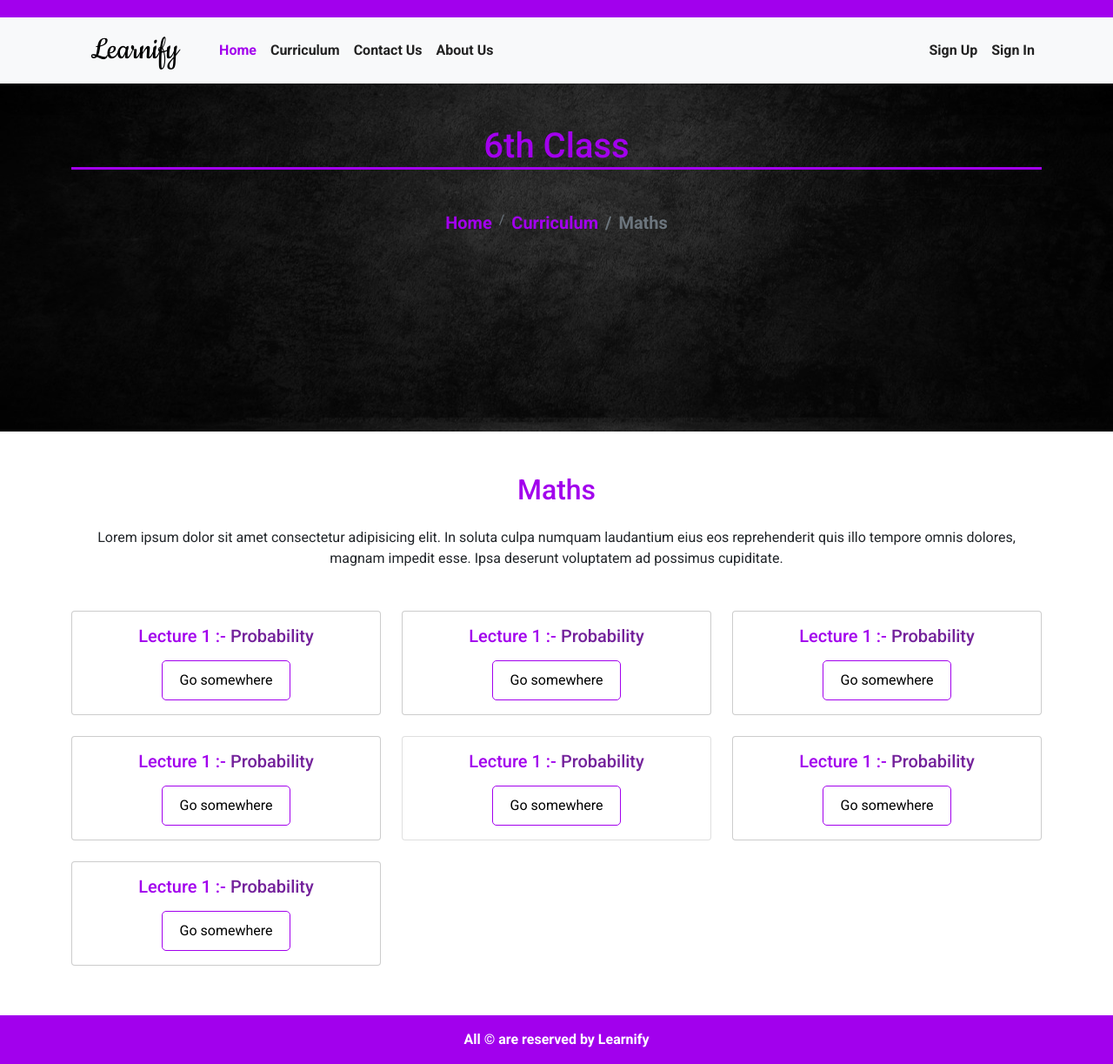
After one commit to iam-anubhav/Learnify, a Django app: page /singlesubject in a window 1280 px wide. The commit adds this page. Shown: the whole page at 87% size. Run offline with Django 4.2, Linux system fonts and the light colour scheme.

Commit message:
Added sigle-subject.html and topic.html

```diff
--- a/Learnify/Learnify/urls.py
+++ b/Learnify/Learnify/urls.py
@@ -24,5 +24,7 @@ urlpatterns = [
     path('signup',views.signup,name='signup'),
     path('aboutus',views.aboutus,name='aboutus'),
     path('contactus',views.contactus,name='contactus'),
-    path('subjects',views.subjects,name="subjects")
+    path('subjects',views.subjects,name="subjects"),
+    path('singlesubject',views.singlesubject,name="singlesubject"),
+    path('topic',views.topic,name="topic")
 ]
--- a/Learnify/Learnify/views.py
+++ b/Learnify/Learnify/views.py
@@ -37,6 +37,12 @@ def signup(request):
 def subjects(request):
     return render(request,'subjects.html')
 
+def singlesubject(request):
+    return render(request,'single-subject.html')
+
+def topic(request):
+    return render(request,'topic.html')
+
 def aboutus(request):
     return render(request,'aboutus.html')
 
--- /dev/null
+++ b/Learnify/templates/single-subject.html
@@ -0,0 +1,188 @@
+<!DOCTYPE html>
+<html lang="en">
+
+<head>
+    <meta charset="UTF-8">
+    <meta http-equiv="X-UA-Compatible" content="IE=edge">
+    <meta name="viewport" content="width=device-width, initial-scale=1.0">
+    <title>Home</title>
+    <link href="https://cdn.jsdelivr.net/npm/bootstrap@5.0.2/dist/css/bootstrap.min.css" rel="stylesheet"
+        integrity="sha384-EVSTQN3/azprG1Anm3QDgpJLIm9Nao0Yz1ztcQTwFspd3yD65VohhpuuCOmLASjC" crossorigin="anonymous">
+    <link rel="stylesheet" href="https://cdnjs.cloudflare.com/ajax/libs/font-awesome/6.2.1/css/all.min.css"
+        integrity="sha512-MV7K8+y+gLIBoVD59lQIYicR65iaqukzvf/nwasF0nqhPay5w/9lJmVM2hMDcnK1OnMGCdVK+iQrJ7lzPJQd1w=="
+        crossorigin="anonymous" referrerpolicy="no-referrer" />
+    {% load static %}
+    <link rel="stylesheet" href="{% static 'css/style.css' %}">
+</head>
+
+<body>
+    <div class="container-fluid">
+        <div class="row">
+            <div id="top"></div>
+        </div>
+    </div>
+    <nav id="navbar" class="navbar navbar-expand-lg navbar-light ">
+        <div class="container">
+            <a class="navbar-brand" href="#">Learnify</a>
+            <button class="navbar-toggler" type="button" data-bs-toggle="collapse"
+                data-bs-target="#navbarSupportedContent" aria-controls="navbarSupportedContent" aria-expanded="false"
+                aria-label="Toggle navigation">
+                <span class="navbar-toggler-icon"></span>
+            </button>
+            <div class="collapse navbar-collapse" id="navbarSupportedContent">
+                <ul class="navbar-nav me-auto mb-2 mb-lg-0">
+                    <li class="nav-item">
+                        <a class="nav-link active" aria-current="page" href="{% url 'index' %}">Home</a>
+                    </li>
+                    <li class="nav-item">
+                        <a class="nav-link" href="#curriculum">Curriculum</a>
+                    </li>
+
+                    <li class="nav-item">
+                        <a class="nav-link" href="{% url 'contactus' %}">Contact Us</a>
+                    </li>
+
+                    <li class="nav-item">
+                        <a class="nav-link" href="{% url 'aboutus' %}">About Us</a>
+                    </li>
+                </ul>
+                <ul class="navbar-nav">
+                    <li class="nav-item">
+                        <a class="nav-link" aria-current="page" href="{% url 'signup' %}">Sign Up</a>
+                    </li>
+                    <li class="nav-item">
+                        <a class="nav-link" href="{% url 'signin' %}">Sign In</a>
+                    </li>
+                </ul>
+            </div>
+        </div>
+    </nav>
+    <!-- Nav Bar Complete -->
+
+    <div id="subjects-banner" class="pt-5 banner">
+        <div class="container">
+            <div class="row">
+                <div class="col-12">
+                    <h1 class="mb-3">6th Class</h1>
+                    <nav aria-label="breadcrumb">
+                        <ol class="breadcrumb">
+                            <li class="breadcrumb-item"><a href="#">Home</a></li>
+                            <li class="breadcrumb-item"><a href="#">Curriculum</a></li>
+                            <li class="breadcrumb-item active" aria-current="page">Maths</li>
+                        </ol>
+                    </nav>
+                </div>
+            </div>
+        </div>
+    </div>
+
+    <!-- subjects Banner: END  -->
+
+    <div id="subject" class="pt-5 pb-3 mb-3">
+        <div class="container">
+            <div class="row">
+                <h2 class="h2 mb-4">Maths</h2>
+                <p class="para mb-5">Lorem ipsum dolor sit amet consectetur adipisicing elit. In soluta culpa numquam
+                    laudantium eius eos reprehenderit quis illo tempore omnis dolores, magnam impedit esse. Ipsa
+                    deserunt voluptatem ad possimus cupiditate.
+                </p>
+
+                <div class="col-sm-6 col-md-4 mb-4">
+                    <div class="card card-hover">
+                        <div class="card-body">
+                            <h5 class="card-title mb-3">Lecture 1 :- <span class="topic">Probability</span></h5>
+                            <div class="d-flex card-btn">
+                                <a href="{% url 'topic' %}" class="btn1">Go somewhere</a>
+                            </div>
+                        </div>
+                    </div>
+                </div>
+                <div class="col-sm-6 col-md-4 mb-4">
+                    <div class="card card-hover">
+                        <div class="card-body">
+                            <h5 class="card-title mb-3">Lecture 1 :- <span class="topic">Probability</span></h5>
+                            <div class="d-flex card-btn">
+                                <a href="{% url 'topic' %}" class="btn1">Go somewhere</a>
+                            </div>
+                        </div>
+                    </div>
+                </div>
+
+                <div class="col-sm-6 col-md-4 mb-4">
+                    <div class="card card-hover">
+                        <div class="card-body">
+                            <h5 class="card-title mb-3">Lecture 1 :- <span class="topic">Probability</span></h5>
+                            <div class="d-flex card-btn">
+                                <a href="{% url 'topic' %}" class="btn1">Go somewhere</a>
+                            </div>
+                        </div>
+                    </div>
+                </div>
+
+                <div class="col-sm-6 col-md-4 mb-4">
+                    <div class="card card-hover">
+                        <div class="card-body">
+                            <h5 class="card-title mb-3">Lecture 1 :- <span class="topic">Probability</span></h5>
+                            <div class="d-flex card-btn">
+                                <a href="{% url 'topic' %}" class="btn1">Go somewhere</a>
+                            </div>
+                        </div>
+                    </div>
+                </div>
+
+                <div class="col-sm-6 col-md-4 mb-4">
+                    <div class="card">
+                        <div class="card-body">
+                            <h5 class="card-title mb-3">Lecture 1 :- <span class="topic">Probability</span></h5>
+                            <div class="d-flex card-btn">
+                                <a href="{% url 'topic' %}" class="btn1">Go somewhere</a>
+                            </div>
+                        </div>
+                    </div>
+                </div>
+
+                <div class="col-sm-6 col-md-4 mb-4">
+                    <div class="card card-hover">
+                        <div class="card-body">
+                            <h5 class="card-title mb-3">Lecture 1 :- <span class="topic">Probability</span></h5>
+                            <div class="d-flex card-btn">
+                                <a href="{% url 'topic' %}" class="btn1">Go somewhere</a>
+                            </div>
+                        </div>
+                    </div>
+                </div>
+
+                <div class="col-sm-6 col-md-4 mb-4">
+                    <div class="card card-hover">
+                        <div class="card-body">
+                            <h5 class="card-title mb-3">Lecture 1 :- <span class="topic">Probability</span></h5>
+                            <div class="d-flex card-btn">
+                                <a href="{% url 'topic' %}" class="btn1">Go somewhere</a>
+                            </div>
+                        </div>
+                    </div>
+                </div>
+            </div>
+        </div>
+    </div>
+    <!-- Subject : END -->
+
+    <footer class="pt-3 pb-3">
+        <div class="container">
+            <div class="row">
+                <div class="col-12 copy text-center"><strong>All &copy; are reserved by Learnify</strong>
+                </div>
+
+            </div>
+        </div>
+    </footer>
+    <!-- Footer :END -->
+
+    <script src="https://cdn.jsdelivr.net/npm/bootstrap@5.0.2/dist/js/bootstrap.bundle.min.js"
+        integrity="sha384-MrcW6ZMFYlzcLA8Nl+NtUVF0sA7MsXsP1UyJoMp4YLEuNSfAP+JcXn/tWtIaxVXM"
+        crossorigin="anonymous"></script>
+
+    <script src="{% static 'js/script.js' %}"></script>
+</body>
+
+</html>
--- a/Learnify/templates/subjects.html
+++ b/Learnify/templates/subjects.html
@@ -95,7 +95,7 @@
                                     <p class="card-text">This is a wider card with supporting text below as a natural
                                         lead-in to additional content. This content is a little bit longer.</p>
                                     <div class="d-flex card-btn">
-                                        <a href="#" class="btn1">Go somewhere</a>
+                                        <a href="{% url 'singlesubject' %}" class="btn1">Go somewhere</a>
                                     </div>
                                 </div>
                             </div>
```
Also changed, not shown: Learnify/templates/topic.html (added, +125 -0 lines).
